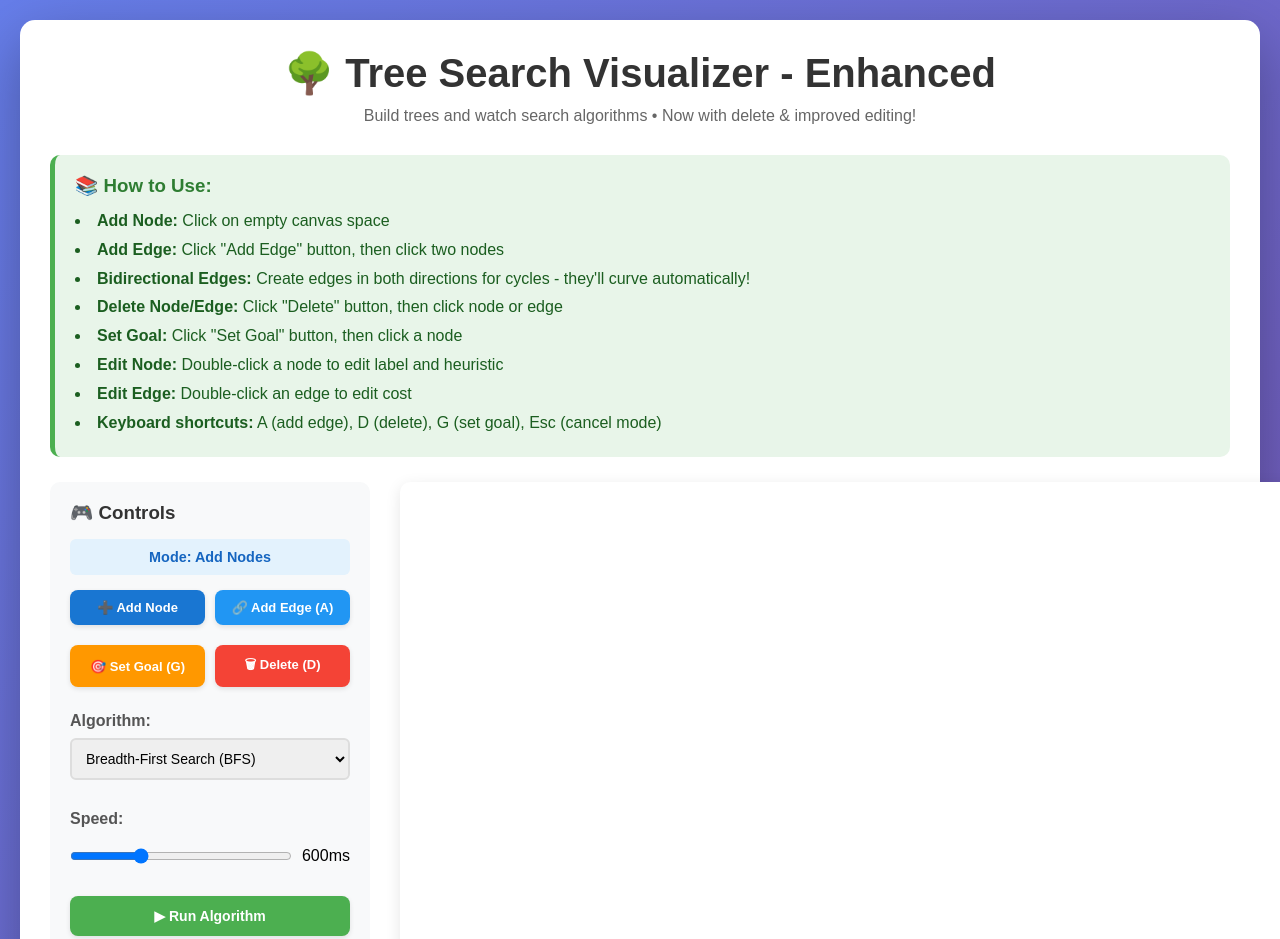
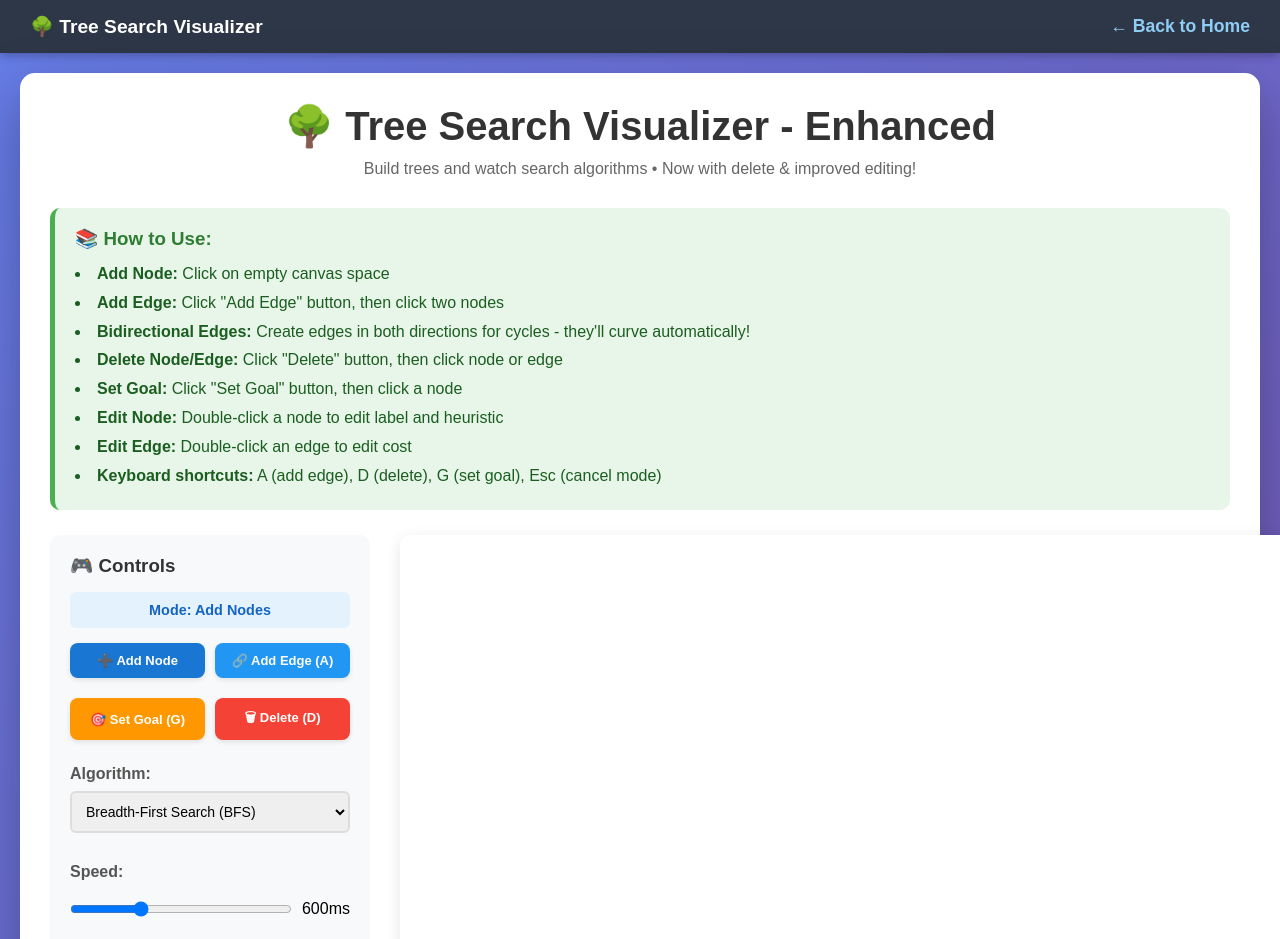
Before and after one commit to ceo4ced/artificial_intelligence_one, a plain HTML site: page pathing/index.html in a window 1280 px wide. Shown: the top 939 px of the page. Drawn offline with Linux system fonts and the light colour scheme.

Commit message:
Enhance Tree Search Visualizer layout and styles

```diff
--- a/pathing/index.html
+++ b/pathing/index.html
@@ -5,7 +5,12 @@
 <title>Tree Search Visualizer - Enhanced</title>
 <style>
 *{margin:0;padding:0;box-sizing:border-box}
-body{font-family:Arial,sans-serif;background:linear-gradient(135deg,#667eea 0%,#764ba2 100%);padding:20px;min-height:100vh}
+body{font-family:Arial,sans-serif;background:linear-gradient(135deg,#667eea 0%,#764ba2 100%);padding:0;min-height:100vh}
+.nav-header{background:#2d3748;padding:15px 30px;box-shadow:0 2px 10px rgba(0,0,0,0.3);display:flex;justify-content:space-between;align-items:center}
+.nav-header a{color:#90cdf4;text-decoration:none;font-weight:600;font-size:1.1em;transition:color 0.3s}
+.nav-header a:hover{color:#63b3ed}
+.nav-title{color:#fff;font-size:1.2em;font-weight:700}
+.page-wrapper{padding:20px}
 .container{max-width:1600px;margin:0 auto;background:#fff;border-radius:15px;padding:30px;box-shadow:0 20px 60px rgba(0,0,0,0.3)}
 h1{text-align:center;color:#333;margin-bottom:10px;font-size:2.5em}
 .subtitle{text-align:center;color:#666;margin-bottom:30px}
@@ -50,6 +55,11 @@ button:hover{transform:translateY(-2px);box-shadow:0 4px 10px rgba(0,0,0,0.2)}
 </style>
 </head>
 <body>
+<nav class="nav-header">
+<div class="nav-title">🌳 Tree Search Visualizer</div>
+<a href="../index.html">← Back to Home</a>
+</nav>
+<div class="page-wrapper">
 <div class="container">
 <h1>🌳 Tree Search Visualizer - Enhanced</h1>
 <p class="subtitle">Build trees and watch search algorithms • Now with delete & improved editing!</p>
@@ -138,6 +148,8 @@ Show heuristics
 </div>
 <div id="status" class="st"></div>
 <div class="stats" id="stats"></div>
+</div>
+</div>
 </div>
 <script>
 const c=document.getElementById('tc'),ctx=c.getContext('2d');
```
